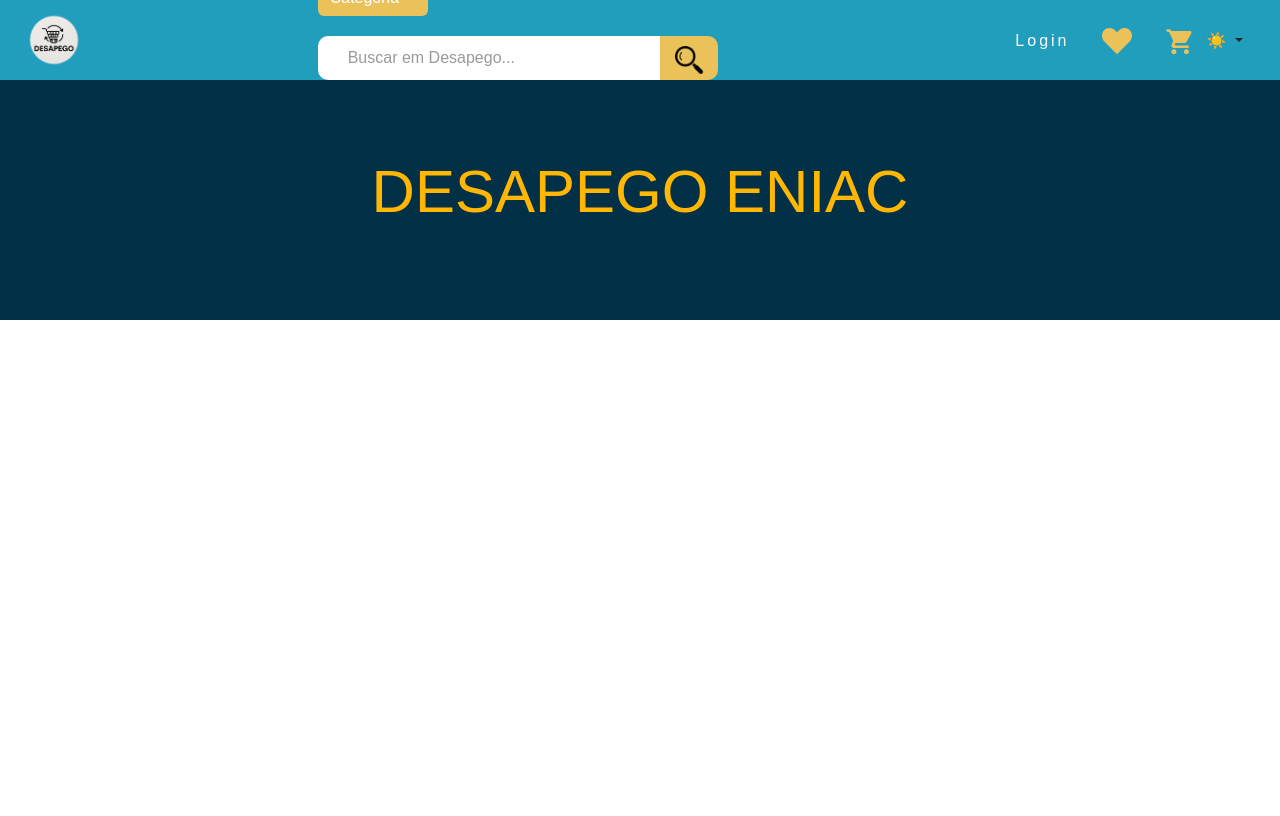
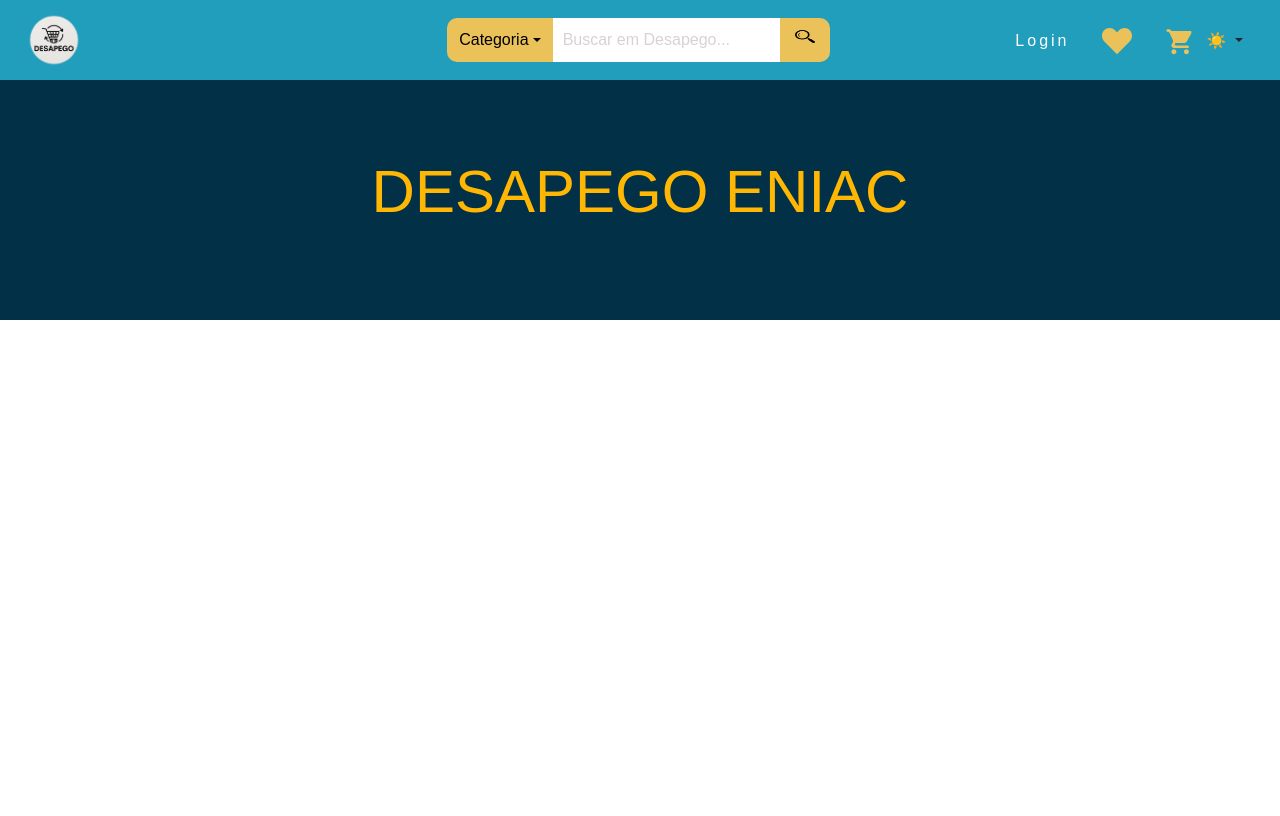
Before and after one commit to jovicastro/ecommerceUsadosE, a PHP site: page / in a window 1280 px wide. Run offline with PHP 8.4, Linux system fonts and the light colour scheme; some libraries are stand-ins or nearby versions; some web fonts are replaced.

Commit message:
node be working/att search bar

```diff
--- a/package.json
+++ b/package.json
@@ -1,19 +1,19 @@
 {
-  "name": "Usadosmktp",
+  "name": "ecommerceusados",
   "version": "1.0.0",
   "description": "ecommerceUsados",
   "main": "index.js",
   "dependencies": {
     "cors": "^2.8.5",
     "dotenv": "^16.5.0",
-    "express": "^5.1.0",
+    "express": "^4.17.3",
     "mysql": "^2.18.1",
     "mysql2": "^3.14.1"
   },
   "devDependencies": {},
   "scripts": {
     "test": "echo \"Error: no test specified\" && exit 1",
-    "start": "node src/config/db.js"
+    "start": "node src/server.js"
   },
   "keywords": [],
   "author": "",
--- a/www/cadastro.html
+++ b/www/cadastro.html
@@ -5,7 +5,7 @@
     <meta http-equiv="X-UA-Compatible" content="IE=edge" />
     <meta name="viewport" content="width=device-width, initial-scale=1.0" />
     <title>Desapego</title>
-    <link rel="stylesheet" href="cadastro.css"/>
+    <link rel="stylesheet" href="../www/css/cadastro.css"/>
     <link rel="stylesheet" href="navbar.css">
 
     <link rel="shortcut icon" href="./img/logo.nav.png" type="image/x-icon">
--- a/www/css/style.css
+++ b/www/css/style.css
@@ -12,6 +12,7 @@
   --ligthBlue:#8ecae6;
   --yellow: #ffb703;
   --iconday: #ebc25a;
+  --Input: #dad2d2;
 }
 
 a { /*colocar este fade em uma class propia para a "categoria"*/
@@ -35,6 +36,7 @@
   margin-right: 35px;
 }
 
+/*Barra de navegação*/
 nav {
   display: flex;
   justify-content: space-between;
@@ -68,47 +70,125 @@
   padding-bottom: 1vh;
 }
 
-/*inicio do dropdown*/
-button.btn.btn-danger.dropdown-toggle{
-  position: relative;
-  background-color: #ebc25a;
-  border:none;
-  align-items: center;
+
+/* BARRA DE PESQUISA INÍCIO */
+
+/* Container principal da barra de pesquisa (dropdown + formulário de busca) */
+.barra-de-pesquisa {
+  display: flex;
+  align-items: stretch;
+  /* Centraliza e define a largura para desktops */
+  margin-left: 30%;
+  margin-right: auto;
+  width: 30%; /* Ocupa % da largura do container nav */
+  max-width: 600px; /* Largura máxima */
+  min-width: 320px; /* Largura mínima para evitar que fique muito espremida */
 }
 
-button.btn.btn-danger.dropdown-toggle:hover {
-  background-color: #FFB703; /* Cor do botão ao passar o mouse */
+/* Div que envolve o botão de categoria e o menu dropdown */
+.barra-de-pesquisa .dropdown {
+  position: relative; /* Necessário para o posicionamento absoluto do dropdown-menu */
+  display: flex; /* Garante que o botão ocupe o espaço corretamente */
 }
 
-.dropdown-menu {
-  display: none;
+/* Botão de Categoria */
+.barra-de-pesquisa .dropdown .btn.btn-danger.dropdown-toggle {
+  background-color: #ebc25a;
+  border: none;
+  border-radius: 10px 0 0 10px; /* Cantos arredondados à esquerda, retos à direita */
+  height: 44px; /* Altura consistente com o campo de busca e botão */
+  display: flex;
+  align-items: center; /* Centraliza o texto verticalmente */
+  color: black;
+}
+
+.barra-de-pesquisa .dropdown .btn.btn-danger.dropdown-toggle:hover {
+  background-color: #FFB703; /* Cor do botão ao passar o mouse - Mantido */
+}
+
+/* Menu dropdown de Categorias */
+.barra-de-pesquisa .dropdown .dropdown-menu {
+  /* display: none; (Bootstrap controla) */
   position: absolute;
-  top: 6vh;
-  left: -5vh;
-  background-color: var(--darkBlue);
+  top: 100%; /* Posiciona abaixo do botão de categoria */
+  left: 0; /* Alinha com a borda esquerda do botão de categoria */
+  background-color: white;
   border: 0px solid #ccc;
   list-style: none;
   padding: 5px;
-  margin: 0px;
   z-index: 1000;
-  min-width: 160px
+  min-width: 160px;
 }
 
-.dropdown-menu.show li {
-  padding: 10px 15px;
-  border-bottom: 1px solid rgb(156, 154, 154) ;
-  margin-right: 2vw;
+.barra-de-pesquisa .dropdown .dropdown-menu.show li { /* Estilo quando visível */
+  padding: 15px 15px;
+  border-bottom: 1px solid rgb(156, 154, 154);
 }
 
-.dropdown-menu li a {
+.barra-de-pesquisa .dropdown .dropdown-menu li a {
   text-decoration: none;
   color: gray;
   display: block;
 }
-.dropdown-menu.show {
-  display: block;
+.barra-de-pesquisa .dropdown .dropdown-menu.show {
+  display: block; /* Mantido (Bootstrap controla, mas bom ter) */
 }
-/*fim do dropdown*/
+
+
+/* Formulário de busca (input + botão de lupa) */
+.barra-de-pesquisa .search-form {
+  display: flex; /* Mantido - para alinhar input e botão */
+  align-items: center; /* Mantido */
+  flex-grow: 1; /* Faz o formulário ocupar o espaço restante na Barra-de-pesquisa */
+  /* Removido: width: 400px; */
+  /* Removido: margin: 20px auto; */
+  margin: 0; /* Remove margens que possam interferir */
+}
+
+/* Campo de input da busca */
+.barra-de-pesquisa .search-input {
+  flex-grow: 1; /* Mantido - input ocupa espaço no formulário */
+  padding: 10px; /* Mantido */
+  border: none; /* Mantido */
+  border-radius: 0; /* Sem cantos arredondados (fica no meio) */
+  font-size: 16px; /* Mantido */
+  height: 44px; /* Altura consistente */
+  outline: none; /* Mantido */
+}
+
+.barra-de-pesquisa .search-input::placeholder{
+  color: var(--Input)
+}
+/* Botão de busca (lupa) */
+.barra-de-pesquisa .search-button { /* Seletor mais específico */
+  background-color: #ebc25a; /* Cor mantida */
+  color: white; /* Mantido */
+  padding: 10px 15px; /* Mantido */
+  border: none; /* Mantido */
+  border-radius: 0 10px 10px 0; /* Cantos retos à esquerda, arredondados à direita */
+  cursor: pointer; /* Mantido */
+  height: 44px; /* Mantido */
+  display: flex; /* Para melhor alinhamento do ícone/imagem */
+  align-items: center; /* Centraliza ícone/imagem verticalmente */
+  justify-content: center; /* Centraliza ícone/imagem horizontalmente */
+}
+
+.barra-de-pesquisa .search-button img {
+  width: 20px; /* Ajuste o tamanho da imagem conforme necessário */
+  height: 20px; /* Ajuste o tamanho da imagem conforme necessário */
+  /* Removido: padding-bottom: 7px; (o flex align-items deve cuidar disso) */
+}
+
+.barra-de-pesquisa .search-button:hover {
+  background-color: #FFB703; /* Cor do botão ao passar o mouse - Mantido */
+}
+
+.barra-de-pesquisa .search-button i { /* Estilo do ícone (se você usar um ícone) */
+  font-size: 18px; /* Mantido */
+}
+/* FIM DAS MODIFICAÇÕES DA BARRA DE PESQUISA */
+
+
 /*
 .mobile-menu {
   display: none;
@@ -181,68 +261,15 @@
 }
 */
 
-/*BARRA DE PESQUISA*/
-.barra-de-pesquisa :active{
-  border: none;
-}
-
-.barra-de-pesquisa{
-  justify-content: center;
-  width: auto;
-}
-
-.search-form {
-  display: flex;
-  align-items: center;
-  width: 400px; /* Largura da barra */
-  margin: 20px auto; /* Centraliza e adiciona espaço */
-}
-
-.search-input {
-  flex-grow: 1; /* O campo de texto ocupa o espaço disponível */
-  padding: 10px;
-  border: none;
-  border-radius: 5px;
-  font-size: 16px;
-  border-radius: 10px 0px 0px 10px;
-  height: auto;
-  outline: none;
-}
-
-/*BOTÃO BARRA DE PESQUISA*/
-button.search-button {
-  background-color: #ebc25a; /* Cor do botão */
-  color: white;
-  padding: 10px 15px;
-  border: none;
-  border-radius: 5px;
-  cursor: pointer;
-  border-radius: 0px 10px 10px 0px;
-  height: 44px;
-}
-
-button.search-button img {
-  width: 3.5vh;
-  padding-bottom: 7px;
-}
-
-.search-button:hover {
-  background-color: #FFB703; /* Cor do botão ao passar o mouse */
-}
-
-.search-button i { /* Estilo do ícone (se você usar um ícone) */
-  font-size: 18px;
-}
-
 /*CONTEÚDO INTEIRO*/
 .container {
   display: flex;
 }
 
 main {
-/*  background: url("bg.jpg") no-repeat center center;*/
+/* background: url("bg.jpg") no-repeat center center;*/
   background-size: cover;
-  height: 92vh;
+  height: 92vh; /* Cuidado: se o header tem 10vh, isso pode causar scroll se houver padding/margin no body */
 }
 
 .productsCards img{
@@ -250,7 +277,9 @@
   height: 12vw;
   border-radius: 8px;
   display: block;
-  justify-content: center;
+  /* justify-content: center; /* Não aplicável a img diretamente */
+  margin-left: auto; /* Para centralizar se o container for maior */
+  margin-right: auto;
 }
 
 .productsCards {
@@ -258,15 +287,12 @@
   height: auto;
 }
 
-
-
 .products{
   gap: 1vw;
   display: grid;
-  grid-template-columns: repeat(4, 1fr); /* 3 colunas */
+  grid-template-columns: repeat(4, 1fr); /* 4 colunas */
   width: 70%;
   margin: auto;
-
 }
 
 .products .productsCards {
@@ -274,12 +300,11 @@
   margin-bottom: 0px;
   border-radius: 8px;
   width: fit-content;
-
 }
 
 @media (max-width: 768px) {
   .products {
-    grid-template-columns: repeat(3, 1fr); /* 2 colunas no tablet */
+    grid-template-columns: repeat(3, 1fr); /* 3 colunas no tablet */
     gap: 15px;
   }
 
@@ -291,13 +316,16 @@
 
 @media (max-width: 480px) {
   .products {
-    grid-template-columns: repeat(2, 1fr); /* 1 por linha no celular */
+    grid-template-columns: repeat(2, 1fr); /* 2 colunas no celular */
   }
   .productsCards {
-    width: 33vw;
+    width: 33vw; /* Ajuste para consistência com as imagens se necessário */
     height: auto;
   }
-
+  .productsCards img { /* Garante que a imagem se ajuste ao card no mobile */
+      width: 100%;
+      height: auto;
+  }
 }
 
 .productDescription{
@@ -308,10 +336,9 @@
   margin-top: 1px;
 }
 
-
 .productName{
   font-size: 15px;
-  font-weight: 400px;
+  font-weight: 400px; /* Provavelmente 400, não 400px */
 }
 
 .productPrice{
@@ -329,7 +356,6 @@
   display: flex;
   justify-content: center;
   align-items: center;
-
 }
 
 .banner p{
@@ -342,7 +368,7 @@
 }
 
 #prodRegis {
-background-color: var(--mediumBlue);
+  background-color: var(--mediumBlue);
 }
 
 .prodReg{
@@ -354,61 +380,3 @@
   box-shadow: 0 4px 10px rgba(0, 0, 0, 0.1);
   font-family: Arial, sans-serif;
 }
-
-
-.inputProd,
-select {
-  box-sizing: border-box;
-  padding-left: 12px;
-  width: 100%;
-  height: 50px;
-  margin: 10px 0;
-  border: 1px solid #ccc;
-  border-radius: 8px;
-  font-size: 14px;
-}
-
-.inputProd:focus,
-select:focus {
-  border-color: #4a90e2;
-  outline: none;
-  box-shadow: 0 0 5px rgba(74, 144, 226, 0.5);
-}
-
-.inputProd input{
-  padding-left: 20px;
-}
-
-select option[disabled][selected] {
-  background-color: #999;
-}
-
-
-.grey {
-  color: #999;
-}
-
-::placeholder {
-  padding-left: 20px;
-  color: #999;
-}
-
-/* Opcional: para adicionar um botão depois */
-form input[type="submit"] {
-  background-color: var(--yellow);
-  color: white;
-  border: none;
-  cursor: pointer;
-  transition: 0.3s;
-}
-
-form input[type="submit"]:hover {
-  background-color: var(--yellow);
-}
-
-/*DARK MODE*/
-/*
-button.btn.btn-theme.dropdown-toggle.show {
-  border: none;
-}
-*/
--- a/www/index.html
+++ b/www/index.html
@@ -19,7 +19,7 @@
       <img src="./img/logo.nav.png" width="60px" />
     </a>
     <!-- barra de pesquisa -->
-    <div class="Barra-de-pesquisa">
+    <div class="barra-de-pesquisa">
       <div class="dropdown">
         <button class="btn btn-danger dropdown-toggle" type="button" data-bs-toggle="dropdown" aria-expanded="false">
           Categoria
@@ -104,7 +104,7 @@
 
   <script src="./js/mobile-navbar.js"></script>
    <script src="../backendParaReusar/products.js"></script> <!--temporario e static -->
-  <script src="./backEnd/prodFilters.js"></script>
+  <script src="../backendParaReusarTEMPORARIO/cadastrar_produto.php"></script>
   <script src="bootstrap-5.3.6-dist/bootstrap-5.3.6-dist/js/bootstrap.bundle.min.js"></script>
   <script src="https://cdn.jsdelivr.net/npm/bootstrap@5.3.3/dist/js/bootstrap.bundle.min.js"></script>
 </body>
```
Also changed, not shown: database/mysql-init/ecommerceusados.sql (+4 -4 lines), src/config/db.js (+10 -1 lines), src/controllers/productController.js (+79 -35 lines), src/models/Product.js (+45 -36 lines), src/routes/productRoutes.js (+46 -4 lines), src/server.js (+42 -32 lines), package-lock.json.
